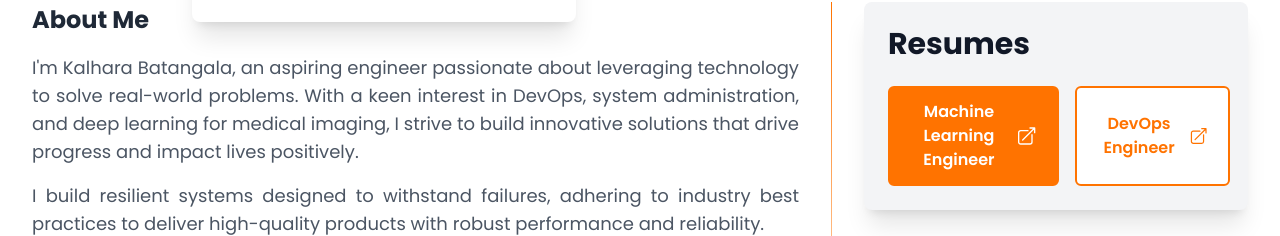
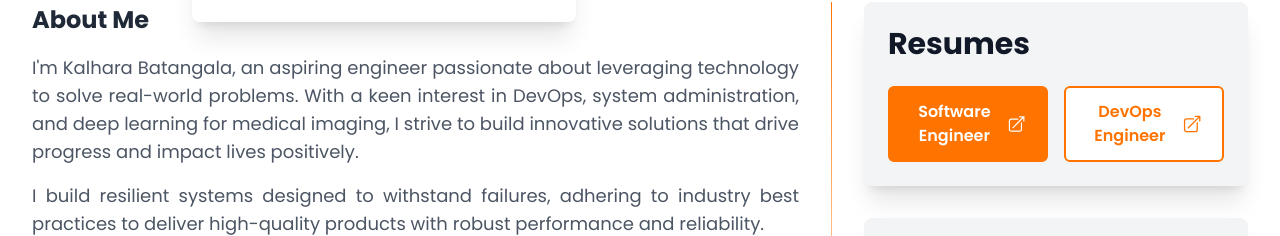
Before and after one commit to KalharaBatangala/portfolio-next, a Next.js app: page / in a window 1280 px wide. Shown: the part 562-798 px from the top of the page. Built offline with nearby package versions, Linux system fonts and the light colour scheme.

Commit message:
updated resumes

```diff
--- a/src/components/Home/ResumeCard.tsx
+++ b/src/components/Home/ResumeCard.tsx
@@ -8,21 +8,21 @@ const ResumeCard: React.FC = () => {
       <div className="flex gap-4">
         {/* ML Engineer Resume Button */}
         <a
-          href="/Kalhara_MachineLearningCV.pdf"
+          href="/Kalhara_SoftwareEngineer.pdf"
           target="_blank"
           rel="noopener noreferrer"
           className="flex items-center justify-center gap-2 flex-1 px-5 py-3 rounded-md border-2 border-secondary text-white font-semibold text-center
                     bg-secondary hover:bg-white hover:bg-opacity-90 hover:text-secondary transition-colors duration-300"
           aria-label="Download ML Engineer Resume"
         >
-          Machine Learning Engineer
+          Software Engineer
           <svg
             xmlns="http://www.w3.org/2000/svg"
             fill="none"
             viewBox="0 0 24 24"
             strokeWidth={1.5}
             stroke="currentColor"
-            className="w-12 h-12"
+            className="w-8 h-8"
           >
             <path
               strokeLinecap="round"
```
Also changed, not shown: 2 other files (tests, documents, lock files or other folders).
